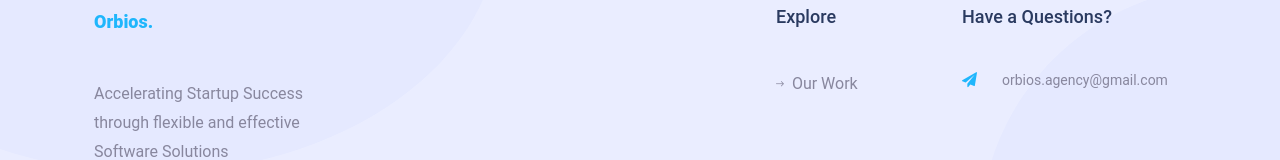
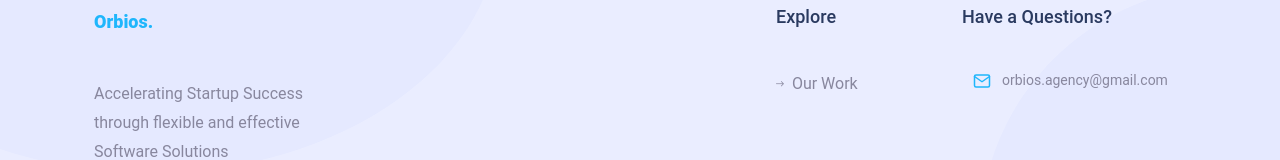
Before and after one commit to Orbios/marketing_site, a Next.js app: page / in a window 1280 px wide. Shown: the part 3351-3511 px from the top of the page. Built offline with nearby package versions, Linux system fonts and the light colour scheme.

Commit message:
feat: change email icon

```diff
--- a/src/components/common/Footer/Footer.tsx
+++ b/src/components/common/Footer/Footer.tsx
@@ -1,4 +1,5 @@
 import Link from 'next/link';
+import {FiMail} from 'react-icons/fi';
 
 import FEATURES from 'constants/features';
 
@@ -76,7 +77,7 @@
                 <ul>
                   <li>
                     <a href="#" onClick={sendEmail}>
-                      <span className="icon fa fa-paper-plane"></span>
+                      <FiMail />
                       <span className="text">{config.socialMedia.email}</span>
                     </a>
                   </li>
--- a/src/styles/globals.scss
+++ b/src/styles/globals.scss
@@ -1192,16 +1192,21 @@
         span {
         }
         .icon,
-        .text {
+        .text,
+        svg {
           display: table-cell;
           vertical-align: top;
           color: $font-color !important;
         }
-        .icon {
+        .icon,
+        svg {
           width: 40px;
           font-size: 15px;
           padding-top: 2px;
           color: $primary !important;
+        }
+        svg {
+          font-size: 20px;
         }
       }
     }
```
